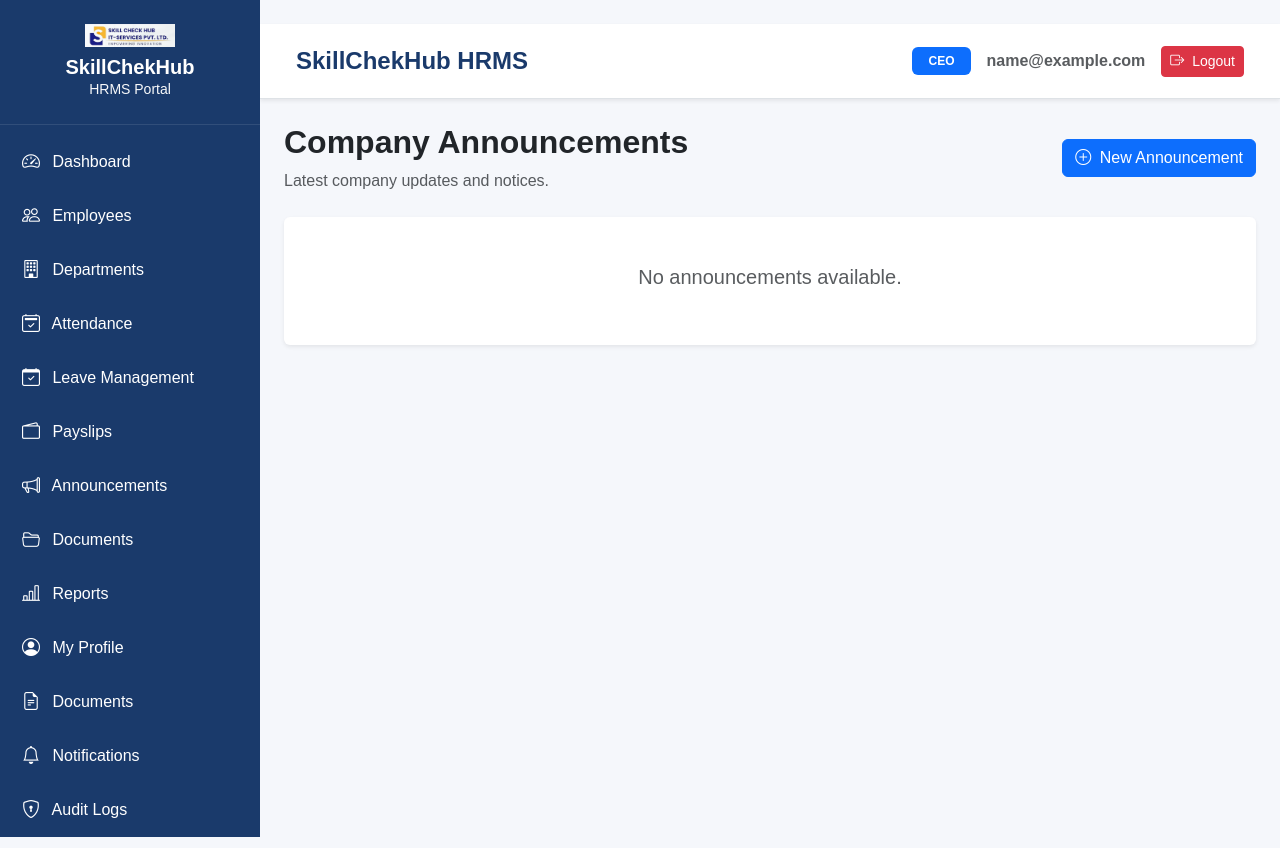
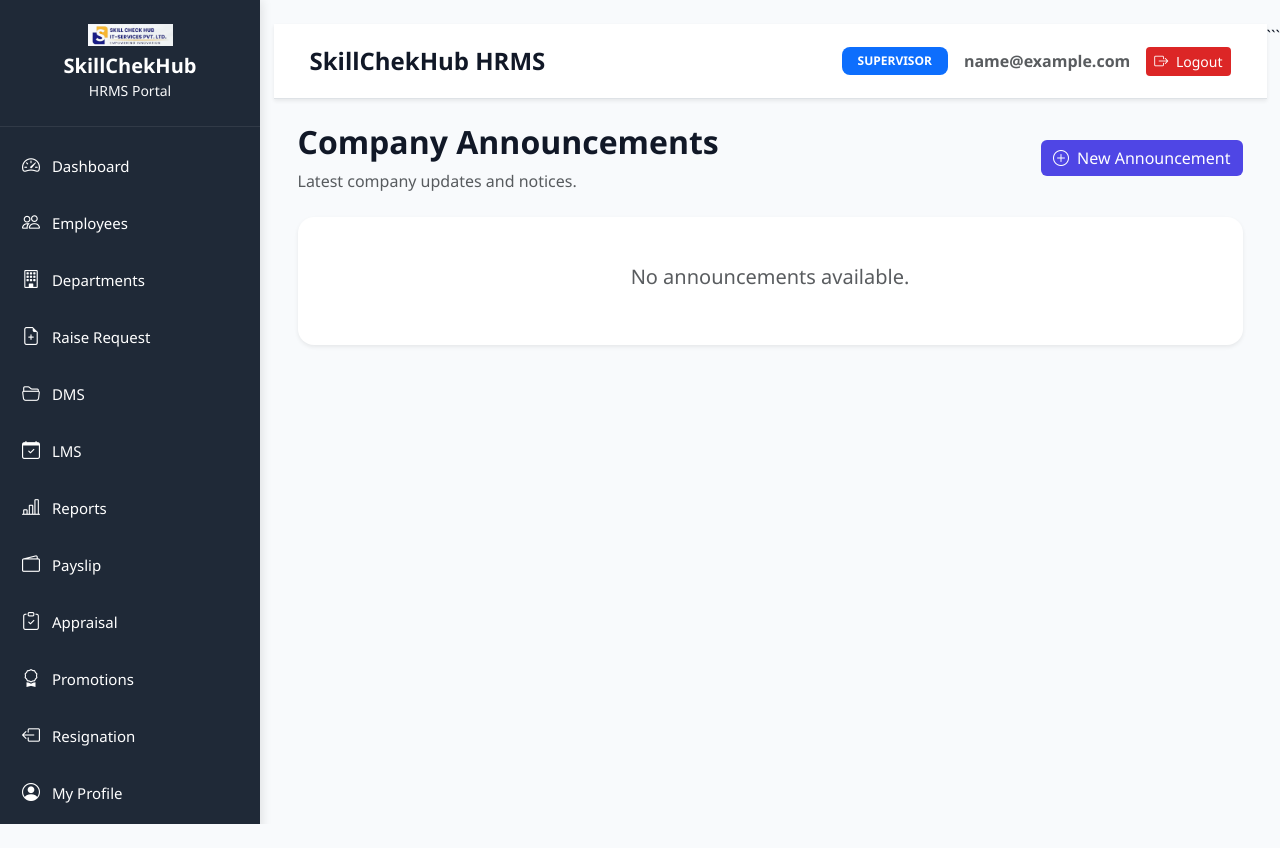
Before and after one commit to rahul4018/ABC-HRMS-Portal, a Django app: page /announcements/ in a window 1280 px wide. After the commit the page ends 824 px from the top, so only its background shows below. Run offline with Django 5.2, Linux system fonts and the light colour scheme; the visitor is signed in with stand-in values (Sample User, id 1); data that the repository does not hold is empty.

Commit message:
Aligned roles and UI with client requirements

````diff
--- a/apps/accounts/views.py
+++ b/apps/accounts/views.py
@@ -35,10 +35,10 @@ def dashboard_view(request):
 
     role = request.user.role
 
-    if role == 'CEO':
-        return render(request, 'dashboard/ceo.html')
+    if role == 'SUPERVISOR':
+        return render(request, 'dashboard/SUPERVISOR.html')
 
-    elif role == 'HR_ADMIN':
+    elif role == 'SUPERVISOR':
         return render(request, 'dashboard/hr.html')
 
     return render(request, 'dashboard/employee.html')
--- a/apps/employees/views.py
+++ b/apps/employees/views.py
@@ -88,7 +88,7 @@ def dashboard(request):
 # ==========================================
 
 @login_required
-@role_required(['CEO', 'HR_ADMIN'])
+@role_required(['SUPERVISOR', 'SUPERVISOR'])
 def employee_list(request):
 
     employees = Employee.objects.select_related(
@@ -155,7 +155,7 @@ def employee_list(request):
 
 
 @login_required
-@role_required(['CEO', 'HR_ADMIN'])
+@role_required(['SUPERVISOR', 'SUPERVISOR'])
 def export_employees_csv(request):
 
     response = HttpResponse(
@@ -201,7 +201,7 @@ def export_employees_csv(request):
 
 
 @login_required
-@role_required(['CEO', 'HR_ADMIN'])
+@role_required(['SUPERVISOR', 'SUPERVISOR'])
 def employee_detail(request, pk):
 
     employee = get_object_or_404(
@@ -221,7 +221,7 @@ def employee_detail(request, pk):
 
 
 @login_required
-@role_required(['CEO', 'HR_ADMIN'])
+@role_required(['SUPERVISOR', 'SUPERVISOR'])
 def employee_add(request):
 
     form = EmployeeCreateForm()
@@ -258,7 +258,7 @@ def employee_add(request):
 
 
 @login_required
-@role_required(['CEO', 'HR_ADMIN'])
+@role_required(['SUPERVISOR', 'SUPERVISOR'])
 def employee_edit(request, pk):
 
     employee = get_object_or_404(
@@ -305,7 +305,7 @@ def employee_edit(request, pk):
 
 
 @login_required
-@role_required(['CEO'])
+@role_required(['SUPERVISOR'])
 def employee_delete(request, pk):
 
     employee = get_object_or_404(
@@ -331,8 +331,8 @@ def employee_delete(request, pk):
 
 @login_required
 @role_required([
-    'CEO',
-    'HR_ADMIN',
+    'SUPERVISOR',
+    'SUPERVISOR',
     'EMPLOYEE'
 ])
 def my_profile(request):
@@ -357,7 +357,7 @@ def my_profile(request):
 # ==========================================
 
 @login_required
-@role_required(['CEO', 'HR_ADMIN'])
+@role_required(['SUPERVISOR', 'SUPERVISOR'])
 def department_list(request):
 
     departments = Department.objects.annotate(
@@ -376,7 +376,7 @@ def department_list(request):
 
 
 @login_required
-@role_required(['CEO', 'HR_ADMIN'])
+@role_required(['SUPERVISOR', 'SUPERVISOR'])
 def department_add(request):
 
     if request.method == 'POST':
@@ -411,7 +411,7 @@ def department_add(request):
 
 
 @login_required
-@role_required(['CEO', 'HR_ADMIN'])
+@role_required(['SUPERVISOR', 'SUPERVISOR'])
 def department_edit(request, pk):
 
     department = get_object_or_404(
@@ -456,7 +456,7 @@ def department_edit(request, pk):
 
 
 @login_required
-@role_required(['CEO'])
+@role_required(['SUPERVISOR'])
 def department_delete(request, pk):
 
     department = get_object_or_404(
@@ -495,7 +495,7 @@ def department_delete(request, pk):
 @login_required
 def payslip_list(request):
 
-    if request.user.role in ['CEO', 'HR_ADMIN']:
+    if request.user.role in ['SUPERVISOR', 'SUPERVISOR']:
 
         payslips = Payslip.objects.select_related(
             'employee',
@@ -559,7 +559,7 @@ def payslip_detail(request, pk):
 @login_required
 def attendance_list(request):
 
-    if request.user.role in ['CEO', 'HR_ADMIN']:
+    if request.user.role in ['SUPERVISOR', 'SUPERVISOR']:
 
         attendances = Attendance.objects.select_related(
             'employee',
@@ -705,7 +705,7 @@ def announcement_list(request):
 
 
 @login_required
-@role_required(['CEO', 'HR_ADMIN'])
+@role_required(['SUPERVISOR', 'SUPERVISOR'])
 def announcement_add(request):
 
     if request.method == 'POST':
@@ -759,7 +759,7 @@ def announcement_detail(request, pk):
 # ==========================================
 
 @login_required
-@role_required(['CEO', 'HR_ADMIN'])
+@role_required(['SUPERVISOR', 'SUPERVISOR'])
 def reports_dashboard(request):
 
     total_employees = Employee.objects.count()
@@ -908,7 +908,7 @@ def download_payslip_pdf(request, pk):
 @login_required
 def document_list(request):
 
-    if request.user.role in ['CEO', 'HR_ADMIN']:
+    if request.user.role in ['SUPERVISOR', 'SUPERVISOR']:
 
         documents = EmployeeDocument.objects.select_related(
             'employee',
@@ -939,7 +939,7 @@ def document_list(request):
 @login_required
 def upload_document(request):
 
-    if request.user.role in ['CEO', 'HR_ADMIN']:
+    if request.user.role in ['SUPERVISOR', 'SUPERVISOR']:
 
         employees = Employee.objects.select_related(
             'user'
--- a/apps/leave/views.py
+++ b/apps/leave/views.py
@@ -16,7 +16,7 @@ from apps.employees.models import Employee
 @login_required
 def leave_list(request):
 
-    if request.user.role in ['CEO', 'HR_ADMIN']:
+    if request.user.role in ['SUPERVISOR', 'SUPERVISOR']:
 
         leaves = Leave.objects.select_related(
             'employee',
@@ -99,7 +99,7 @@ def leave_detail(request, pk):
 
     if request.method == 'POST':
 
-        if request.user.role in ['CEO', 'HR_ADMIN']:
+        if request.user.role in ['SUPERVISOR', 'SUPERVISOR']:
 
             leave.status = request.POST.get(
                 'status'
--- a/static/css/style.css
+++ b/static/css/style.css
@@ -1,217 +1,468 @@
-/* =========================
-   GLOBAL STYLES
-========================= */
+/* ========================================
+   CLIENT HRMS THEME
+======================================== */
+
+:root {
+
+    --sidebar-bg: #1f2937;
+    --sidebar-hover: #374151;
+
+    --primary: #4f46e5;
+    --primary-hover: #4338ca;
+
+    --success: #16a34a;
+    --danger: #dc2626;
+
+    --bg: #f8fafc;
+    --card-bg: #ffffff;
+
+    --text-dark: #111827;
+    --text-muted: #6b7280;
+
+    --border: #e5e7eb;
+
+}
+
+/* ========================================
+   GLOBAL
+======================================== */
 
 body {
-    background-color: #f5f7fb;
-    font-family: Arial, sans-serif;
+
+    background-color: var(--bg);
+
+    font-family: 'Segoe UI', Tahoma, Geneva, Verdana, sans-serif;
+
     margin: 0;
+
     padding: 0;
+
     overflow-x: hidden;
+
+    color: var(--text-dark);
+
 }
 
-/* =========================
+/* ========================================
    MAIN LAYOUT
-========================= */
+======================================== */
 
 #wrapper {
+
     min-height: 100vh;
+
     display: flex;
+
 }
 
-/* =========================
+#page-content-wrapper {
+
+    flex: 1;
+
+    margin-left: 260px;
+
+    min-height: 100vh;
+
+}
+
+/* ========================================
    SIDEBAR
-========================= */
+======================================== */
 
 #sidebar-wrapper {
+
     width: 260px;
-    background: #1a3a6b;
+
+    background: var(--sidebar-bg);
+
     min-height: 100vh;
+
     position: fixed;
+
     left: 0;
+
     top: 0;
+
     z-index: 1000;
+
+    box-shadow: 2px 0 10px rgba(0,0,0,0.1);
+
 }
 
 .sidebar-heading {
-    border-bottom: 1px solid rgba(255,255,255,0.1);
+
+    border-bottom: 1px solid rgba(255,255,255,0.08);
+
     padding-top: 25px;
+
     padding-bottom: 25px;
+
 }
 
 .logo {
-    width: 90px;
+
+    width: 85px;
+
     height: auto;
+
 }
 
 .list-group {
+
     margin-top: 10px;
+
 }
 
 .list-group-item {
+
     background: transparent;
-    color: white;
+
+    color: #ffffff;
+
     border: none;
+
     padding: 15px 22px;
-    font-size: 16px;
-    transition: 0.3s;
+
+    font-size: 15px;
+
+    font-weight: 500;
+
+    transition: all 0.3s ease;
+
 }
 
 .list-group-item i {
+
     font-size: 18px;
+
 }
 
 .list-group-item:hover {
-    background: rgba(255,255,255,0.1);
+
+    background: var(--sidebar-hover);
+
     color: white;
+
+    padding-left: 28px;
+
 }
 
 .list-group-item.active {
-    background: rgba(255,255,255,0.15);
+
+    background: rgba(79,70,229,0.20);
+
+    border-left: 4px solid var(--primary);
+
     color: white;
-    border-left: 4px solid #f5a623;
+
 }
 
-/* =========================
-   PAGE CONTENT
-========================= */
-
-#page-content-wrapper {
-    flex: 1;
-    margin-left: 260px;
-    min-height: 100vh;
-}
-
-/* =========================
+/* ========================================
    NAVBAR
-========================= */
+======================================== */
 
 .navbar {
+
+    background: white !important;
+
     height: 75px;
+
+    box-shadow: 0 1px 3px rgba(0,0,0,0.08);
+
 }
 
 .navbar h4 {
-    color: #1a3a6b;
+
+    color: var(--text-dark);
+
+    font-weight: 700;
+
 }
 
-/* =========================
+/* ========================================
    DASHBOARD CARDS
-========================= */
+======================================== */
 
 .dashboard-card {
+
     border: none;
-    border-radius: 18px;
-    background: white;
-    transition: 0.3s;
+
+    border-radius: 16px;
+
+    background: var(--card-bg);
+
+    transition: all 0.3s ease;
+
+    box-shadow: 0 2px 8px rgba(0,0,0,0.06);
+
 }
 
 .dashboard-card:hover {
-    transform: translateY(-4px);
+
+    transform: translateY(-5px);
+
 }
 
 .card-body h2 {
-    font-weight: bold;
-    color: #1a3a6b;
-    margin-top: 10px;
+
+    font-weight: 700;
+
+    color: var(--primary);
+
 }
 
 .card-body h6 {
-    color: #555;
-    font-size: 15px;
+
+    color: var(--text-muted);
+
+    font-size: 14px;
+
 }
 
-/* =========================
+/* ========================================
+   TABLES
+======================================== */
+
+.table {
+
+    margin-bottom: 0;
+
+}
+
+.table thead {
+
+    background: #f3f4f6;
+
+}
+
+.table thead th {
+
+    color: var(--text-dark);
+
+    font-weight: 600;
+
+    border-bottom: 1px solid var(--border);
+
+}
+
+.table tbody tr:hover {
+
+    background: #f9fafb;
+
+}
+
+/* ========================================
+   BUTTONS
+======================================== */
+
+.btn-primary {
+
+    background: var(--primary);
+
+    border: none;
+
+}
+
+.btn-primary:hover {
+
+    background: var(--primary-hover);
+
+}
+
+.btn-success {
+
+    background: var(--success);
+
+    border: none;
+
+}
+
+.btn-danger {
+
+    background: var(--danger);
+
+    border: none;
+
+}
+
+.btn-secondary {
+
+    border: none;
+
+}
+
+/* ========================================
+   CARDS
+======================================== */
+
+.card {
+
+    border: none;
+
+    border-radius: 16px;
+
+    box-shadow: 0 2px 8px rgba(0,0,0,0.06);
+
+}
+
+/* ========================================
+   BADGES
+======================================== */
+
+.badge {
+
+    font-size: 12px;
+
+    padding: 7px 10px;
+
+    border-radius: 8px;
+
+}
+
+/* ========================================
+   FORMS
+======================================== */
+
+.form-control,
+.form-select {
+
+    border-radius: 10px;
+
+    padding: 12px;
+
+    border: 1px solid var(--border);
+
+}
+
+.form-control:focus,
+.form-select:focus {
+
+    border-color: var(--primary);
+
+    box-shadow: 0 0 0 0.15rem rgba(79,70,229,0.20);
+
+}
+
+/* ========================================
    LOGIN PAGE
-========================= */
+======================================== */
 
 .login-body {
+
     background: linear-gradient(
-        to right,
-        #1a3a6b,
-        #274d87
+        135deg,
+        #1f2937,
+        #374151
     );
+
 }
 
 .login-container {
+
     min-height: 100vh;
+
     display: flex;
+
     justify-content: center;
+
     align-items: center;
+
     padding: 20px;
+
 }
 
 .login-card {
+
     background: white;
-    width: 420px;
+
+    width: 430px;
+
     padding: 40px;
-    border-radius: 20px;
+
+    border-radius: 18px;
+
+    box-shadow: 0 8px 30px rgba(0,0,0,0.12);
+
 }
 
 .login-logo {
+
     width: 100px;
+
     height: auto;
+
 }
 
 .login-btn {
-    background: #1a3a6b;
+
+    background: var(--primary);
+
     border: none;
+
     padding: 12px;
-    font-weight: bold;
-    transition: 0.3s;
+
+    font-weight: 600;
+
+    transition: all 0.3s ease;
+
 }
 
 .login-btn:hover {
-    background: #274d87;
+
+    background: var(--primary-hover);
+
 }
 
-/* =========================
-   FORM ELEMENTS
-========================= */
+/* ========================================
+   ALERTS
+======================================== */
 
-.form-control {
-    border-radius: 10px;
-    padding: 12px;
+.alert {
+
+    border-radius: 12px;
+
+    border: none;
+
 }
 
-.form-control:focus {
-    box-shadow: none;
-    border-color: #1a3a6b;
-}
-
-/* =========================
-   ALERTS
-========================= */
-
-.alert {
-    border-radius: 12px;
-}
-
-/* =========================
-   RESPONSIVE DESIGN
-========================= */
+/* ========================================
+   RESPONSIVE
+======================================== */
 
 @media (max-width: 992px) {
 
     #sidebar-wrapper {
+
         width: 220px;
+
     }
 
     #page-content-wrapper {
+
         margin-left: 220px;
+
     }
+
 }
 
 @media (max-width: 768px) {
 
     #sidebar-wrapper {
+
         display: none;
+
     }
 
     #page-content-wrapper {
+
         margin-left: 0;
+
     }
 
     .login-card {
+
         width: 100%;
+
     }
+
 }
--- a/templates/announcements/list.html
+++ b/templates/announcements/list.html
@@ -16,7 +16,7 @@
 
     </div>
 
-    {% if request.user.role == 'CEO' or request.user.role == 'HR_ADMIN' %}
+    {% if request.user.role == 'SUPERVISOR' or request.user.role == 'SUPERVISOR' %}
 
     <a href="{% url 'announcement_add' %}"
        class="btn btn-primary">
--- a/templates/dashboard/ceo.html
+++ b/templates/dashboard/ceo.html
@@ -3,11 +3,11 @@
 {% block content %}
 
 <h2 class="fw-bold mb-4">
-    CEO Dashboard
+    SUPERVISOR Dashboard
 </h2>
 
 <div class="alert alert-success">
-    Welcome CEO {{ request.user.email }}
+    Welcome SUPERVISOR {{ request.user.email }}
 </div>
 
 {% endblock %}
--- a/templates/departments/list.html
+++ b/templates/departments/list.html
@@ -128,7 +128,7 @@
 
                             </a>
 
-                            {% if request.user.role == 'CEO' %}
+                            {% if request.user.role == 'SUPERVISOR' %}
 
                             <a href="{% url 'delete_department' department.id %}"
                                class="btn btn-sm btn-danger">
--- a/templates/employees/detail.html
+++ b/templates/employees/detail.html
@@ -17,7 +17,7 @@
 
         </a>
 
-        {% if request.user.role == 'CEO' %}
+        {% if request.user.role == 'SUPERVISOR' %}
 
         <a href="/employees/{{ employee.id }}/delete/"
            class="btn btn-danger">
--- a/templates/layouts/base.html
+++ b/templates/layouts/base.html
@@ -1,10 +1,12 @@
-```html
 {% load static %}
+
 <!DOCTYPE html>
+
 <html lang="en">
 
 <head>
 
+```
 <meta charset="UTF-8">
 
 <meta name="viewport"
@@ -23,21 +25,18 @@
 <!-- Custom CSS -->
 <link rel="stylesheet"
       href="{% static 'css/style.css' %}">
+```
 
 </head>
 
 <body>
 
-<div class="d-flex"
-     id="wrapper">
+<div class="d-flex" id="wrapper">
 
-    <!-- ========================================= -->
+```
 <!-- Sidebar -->
-    <!-- ========================================= -->
-
 <div id="sidebar-wrapper">
 
-        <!-- Logo -->
     <div class="sidebar-heading text-center py-4">
 
         <img src="{% static 'images/logo.png' %}"
@@ -45,15 +44,11 @@
              class="logo mb-2">
 
         <h5 class="text-white fw-bold mb-0">
-
             SkillChekHub
-
         </h5>
 
         <small class="text-light">
-
             HRMS Portal
-
         </small>
 
     </div>
@@ -66,153 +61,125 @@
            class="list-group-item list-group-item-action">
 
             <i class="bi bi-speedometer2 me-2"></i>
-
             Dashboard
 
         </a>
 
-            <!-- Employees -->
-            {% if request.user.role == 'CEO' or request.user.role == 'HR_ADMIN' %}
+        <!-- Supervisor Menu -->
+        {% if request.user.role == 'SUPERVISOR' %}
 
         <a href="/employees/"
            class="list-group-item list-group-item-action">
 
             <i class="bi bi-people me-2"></i>
+            Employees
 
-                Employees
+        </a>
+
+        <a href="/employees/departments/"
+           class="list-group-item list-group-item-action">
+
+            <i class="bi bi-building me-2"></i>
+            Departments
+
+        </a>
+
+        <a href="#"
+           class="list-group-item list-group-item-action">
+
+            <i class="bi bi-file-earmark-plus me-2"></i>
+            Raise Request
 
         </a>
 
         {% endif %}
 
-            <!-- Departments -->
-            {% if request.user.role == 'CEO' or request.user.role == 'HR_ADMIN' %}
-
-            <a href="/employees/departments/"
+        <!-- DMS -->
+        <a href="/documents/"
            class="list-group-item list-group-item-action">
 
-                <i class="bi bi-building me-2"></i>
-
-                Departments
+            <i class="bi bi-folder2-open me-2"></i>
+            DMS
 
         </a>
 
-            {% endif %}
-
-            <!-- Attendance -->
-            <a href="/attendance/"
-               class="list-group-item list-group-item-action">
-
-                <i class="bi bi-calendar2-check me-2"></i>
-
-                Attendance
-
-            </a>
-
-            <!-- Leave Management -->
+        <!-- LMS -->
         <a href="/leave/"
            class="list-group-item list-group-item-action">
 
             <i class="bi bi-calendar-check me-2"></i>
-
-                Leave Management
+            LMS
 
         </a>
 
-            <!-- Payslips -->
+        <!-- Reports -->
+        <a href="/reports/"
+           class="list-group-item list-group-item-action">
+
+            <i class="bi bi-bar-chart-line me-2"></i>
+            Reports
+
+        </a>
+
+        <!-- Payslip -->
         <a href="/payslips/"
            class="list-group-item list-group-item-action">
 
             <i class="bi bi-wallet2 me-2"></i>
-
-                Payslips
+            Payslip
 
         </a>
 
-            <!-- Announcements -->
-            <a href="/announcements/"
+        <!-- Appraisal -->
+        <a href="#"
            class="list-group-item list-group-item-action">
 
-                <i class="bi bi-megaphone me-2"></i>
-
-                Announcements
-
-            </a>
-            <a href="/documents/"
-   class="list-group-item list-group-item-action">
-
-    <i class="bi bi-folder2-open me-2"></i>
-
-    Documents
+            <i class="bi bi-clipboard-check me-2"></i>
+            Appraisal
 
         </a>
 
-            <!-- Reports -->
-            {% if request.user.role == 'CEO' or request.user.role == 'HR_ADMIN' %}
-
-            <a href="/reports/"
+        <!-- Promotions -->
+        <a href="#"
            class="list-group-item list-group-item-action">
 
-                <i class="bi bi-bar-chart-line me-2"></i>
-
-                Reports
+            <i class="bi bi-award me-2"></i>
+            Promotions
 
         </a>
 
-            {% endif %}
+        <!-- Resignation -->
+        <a href="#"
+           class="list-group-item list-group-item-action">
+
+            <i class="bi bi-box-arrow-left me-2"></i>
+            Resignation
+
+        </a>
 
         <!-- My Profile -->
         <a href="/my-profile/"
            class="list-group-item list-group-item-action">
 
             <i class="bi bi-person-circle me-2"></i>
-
             My Profile
 
         </a>
 
-            <!-- Documents -->
+        <!-- Settings -->
         <a href="#"
            class="list-group-item list-group-item-action">
 
-                <i class="bi bi-file-earmark-text me-2"></i>
-
-                Documents
+            <i class="bi bi-gear me-2"></i>
+            Settings
 
         </a>
-
-            <!-- Notifications -->
-            <a href="#"
-               class="list-group-item list-group-item-action">
-
-                <i class="bi bi-bell me-2"></i>
-
-                Notifications
-
-            </a>
-
-            <!-- Audit Logs -->
-            {% if request.user.role == 'CEO' %}
-
-            <a href="#"
-               class="list-group-item list-group-item-action">
-
-                <i class="bi bi-shield-lock me-2"></i>
-
-                Audit Logs
-
-            </a>
-
-            {% endif %}
 
     </div>
 
 </div>
 
-    <!-- ========================================= -->
 <!-- Main Content -->
-    <!-- ========================================= -->
-
 <div id="page-content-wrapper">
 
     <!-- Navbar -->
@@ -220,50 +187,36 @@
 
         <div class="container-fluid">
 
-                <!-- Title -->
             <h4 class="mb-0 fw-bold">
-
                 SkillChekHub HRMS
-
             </h4>
 
-                <!-- Right Side -->
             <div class="ms-auto d-flex align-items-center gap-3">
 
                 {% if request.user.is_authenticated %}
 
-                        <!-- Role Badge -->
                 <span class="badge bg-primary px-3 py-2">
-
                     {{ request.user.role }}
-
                 </span>
 
-                        <!-- User Email -->
                 <span class="text-muted fw-semibold">
-
                     {{ request.user.email }}
-
                 </span>
 
-                        <!-- Logout -->
                 <a href="{% url 'logout' %}"
                    class="btn btn-danger btn-sm">
 
                     <i class="bi bi-box-arrow-right me-1"></i>
-
                     Logout
 
                 </a>
 
                 {% else %}
 
-                        <!-- Login -->
                 <a href="{% url 'login' %}"
                    class="btn btn-primary btn-sm">
 
                     <i class="bi bi-box-arrow-in-right me-1"></i>
-
                     Login
 
                 </a>
@@ -276,15 +229,14 @@
 
     </nav>
 
-        <!-- Flash Messages -->
+    <!-- Messages -->
     {% if messages %}
 
     <div class="container mt-3">
 
         {% for message in messages %}
 
-                    <div class="alert alert-{{ message.tags }} alert-dismissible fade show shadow-sm"
-                         role="alert">
+        <div class="alert alert-{{ message.tags }} alert-dismissible fade show shadow-sm">
 
             {{ message }}
 
@@ -301,7 +253,7 @@
 
     {% endif %}
 
-        <!-- Dynamic Content -->
+    <!-- Content -->
     <div class="container-fluid p-4">
 
         {% block content %}
@@ -310,12 +262,11 @@
     </div>
 
 </div>
+```
 
 </div>
 
-<!-- Bootstrap JS -->
 <script src="https://cdn.jsdelivr.net/npm/bootstrap@5.3.3/dist/js/bootstrap.bundle.min.js"></script>
 
 </body>
 </html>
-```
--- a/templates/leave/detail.html
+++ b/templates/leave/detail.html
@@ -129,7 +129,7 @@
 
         </div>
 
-        {% if request.user.role == 'CEO' or request.user.role == 'HR_ADMIN' %}
+        {% if request.user.role == 'SUPERVISOR' or request.user.role == 'SUPERVISOR' %}
 
         <hr class="my-4">
 
````
Also changed, not shown: apps/accounts/models.py (+17 -6 lines), apps/accounts/migrations/0001_initial.py, apps/accounts/migrations/0002_alter_user_role.py (added). Lines whose indentation alone changed are shown as unchanged.
